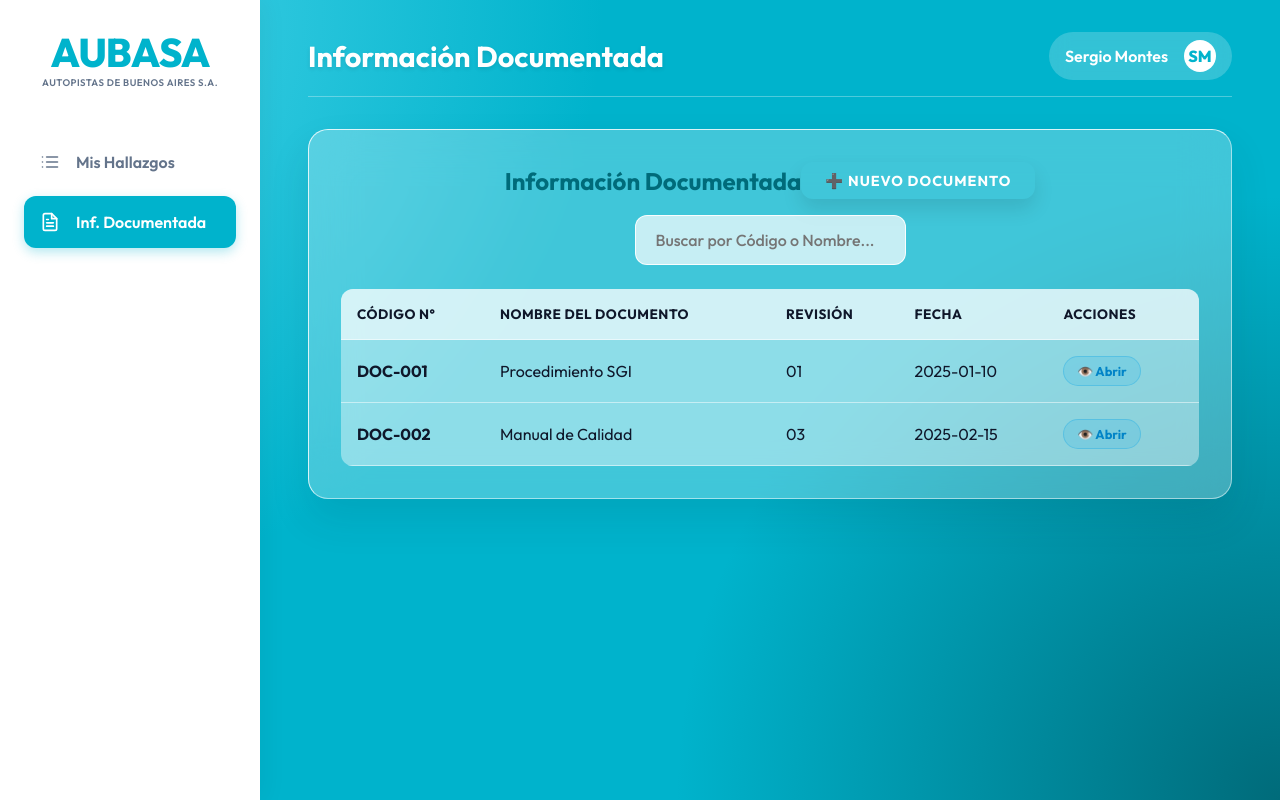
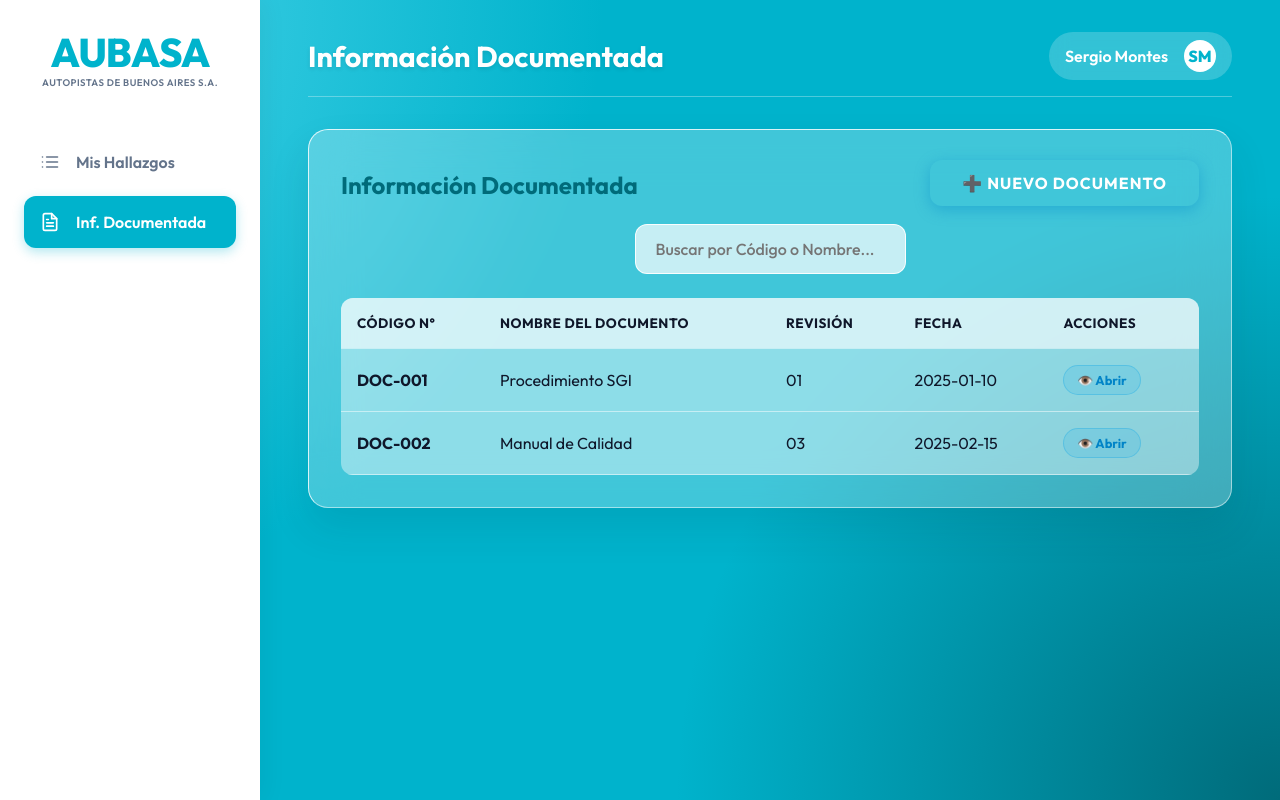
Before and after one commit to sgiaubasa/NCOBSOM, a React (Vite) app: page / in a window 1280 px wide. Both pictures are taken after a click on the element "Inf. Documentada". Built offline with nearby package versions, Linux system fonts and the light colour scheme; no server answers.

Commit message:
Mejorar visibilidad y separacion del boton Nuevo

```diff
--- a/src/components/HallazgosView.jsx
+++ b/src/components/HallazgosView.jsx
@@ -220,11 +220,19 @@ function HallazgosView() {
           <div className="gallery-header" style={{ display: 'flex', flexDirection: 'column', gap: '1rem' }}>
 
             {/* Fila superior: Título y botón Nuevo */}
-            <div style={{ display: 'flex', justifyContent: 'space-between', alignItems: 'center' }}>
+            <div style={{ display: 'flex', justifyContent: 'space-between', alignItems: 'center', width: '100%' }}>
                <h2 style={{ color: 'var(--aubasa-dark)', margin: 0 }}>Mis Hallazgos</h2>
                <button
                   className="submit-btn"
-                  style={{ width: 'auto', padding: '0.6rem 1.5rem', margin: 0, fontSize: '0.9rem' }}
+                  style={{
+                    width: 'auto',
+                    padding: '0.8rem 2rem',
+                    margin: 0,
+                    fontSize: '1rem',
+                    fontWeight: 'bold',
+                    boxShadow: '0 4px 15px rgba(2, 132, 199, 0.4)',
+                    transform: 'translateY(-2px)'
+                  }}
                   onClick={() => {
                     setIsReadOnly(false);
                     setFormData({
--- a/src/components/InformacionDocumentadaView.jsx
+++ b/src/components/InformacionDocumentadaView.jsx
@@ -31,11 +31,20 @@ function InformacionDocumentadaView() {
         <div className="glass-card gallery-container">
           <div className="gallery-header" style={{ display: 'flex', flexDirection: 'column', gap: '1rem' }}>
 
-            <div style={{ display: 'flex', justifyContent: 'space-between', alignItems: 'center' }}>
+            <div style={{ display: 'flex', justifyContent: 'space-between', alignItems: 'center', width: '100%' }}>
                <h2 style={{ color: 'var(--aubasa-dark)', margin: 0 }}>Información Documentada</h2>
                <button
                   className="submit-btn"
-                  style={{ width: 'auto', padding: '0.6rem 1.5rem', margin: 0, fontSize: '0.9rem', background: 'var(--aubasa-accent)' }}
+                  style={{
+                    width: 'auto',
+                    padding: '0.8rem 2rem',
+                    margin: 0,
+                    fontSize: '1rem',
+                    fontWeight: 'bold',
+                    background: 'var(--aubasa-accent)',
+                    boxShadow: '0 4px 15px rgba(2, 132, 199, 0.4)',
+                    transform: 'translateY(-2px)'
+                  }}
                   onClick={() => setCurrentView('form')}
                >
                  ➕ Nuevo Documento
```
